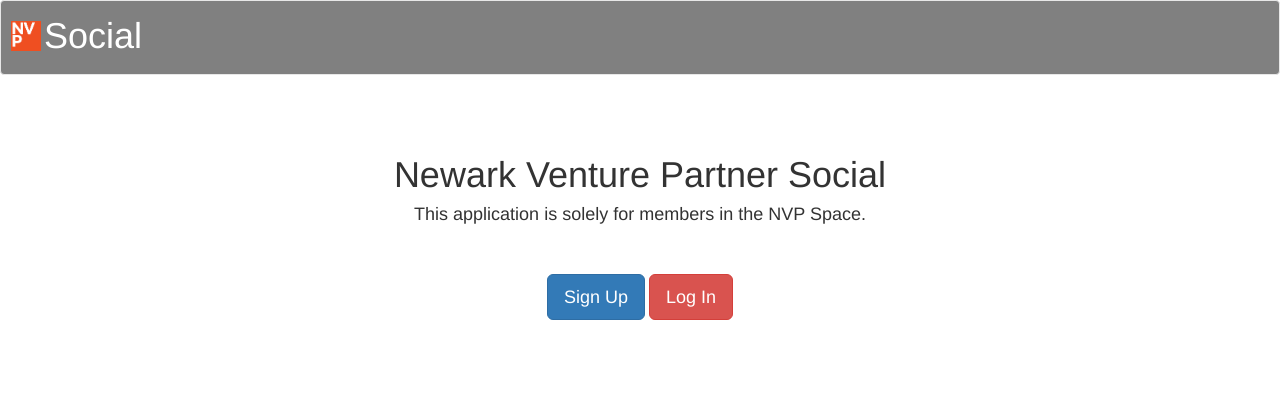
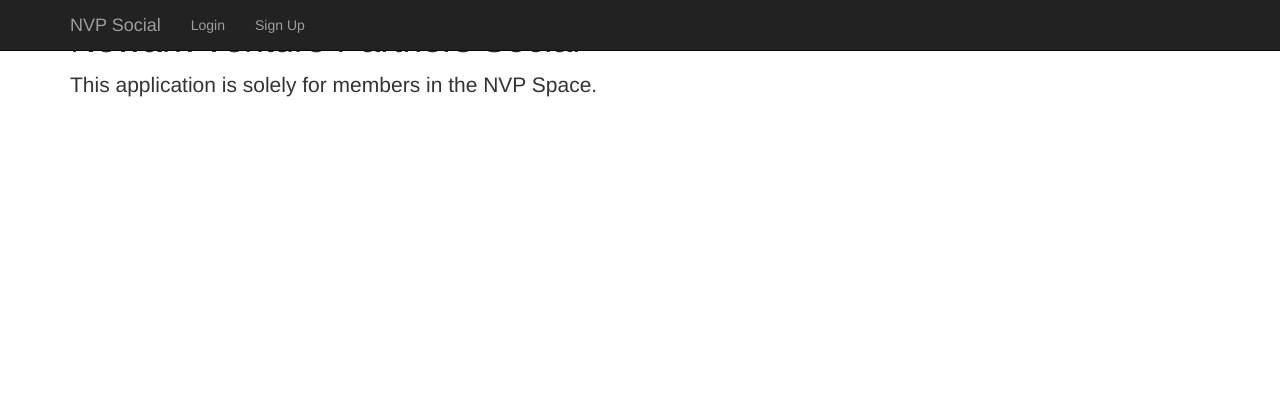
Before and after one commit to jhonatancruz/nvpApps, a Flask app: page / in a window 1280 px wide. Shown: the top 404 px of the page. Run offline with Flask 2, Linux system fonts and the light colour scheme; some libraries are stand-ins or nearby versions.

Commit message:
new landing page

```diff
--- a/socialNvp/templates/index.html
+++ b/socialNvp/templates/index.html
@@ -1,88 +1,42 @@
-<!DOCTYPE html>
-<html lang="en">
+{% extends "bootstrap/base.html" %}
 
-<head>
-    <meta http-equiv="content-type" content="text/html; charset=UTF-8">
-    <meta charset="utf-8">
-    <title>Social NVP</title>
-    <meta name="generator" content="Bootply" />
-    <meta name="viewport" content="width=device-width, initial-scale=1, maximum-scale=1">
-    <link href="{{ url_for('static', filename='css/bootstrap.min.css') }}" rel="stylesheet">
-    <link href="//netdna.bootstrapcdn.com/font-awesome/3.2.1/css/font-awesome.min.css" rel="stylesheet">
-    <link rel="stylesheet" href="https://maxcdn.bootstrapcdn.com/bootstrap/3.3.7/css/bootstrap.min.css">
-    <link href="{{ url_for('static', filename='css/styles.css') }}" rel="stylesheet">
-    <style>
-    .navbar-custom {
-        height: 75px;
-        color: #FFFFFF;
-        background-color: grey;
-        padding-left: 10px;
-        padding-top: 15px;
-    }
-    #header img{
-      padding-top: 5px;
-      position: relative;
-      width: 30px;
-      height: 35px;
-    }
-    #header h1{
-      padding-left: 3px;*/
-      color: white;
-      float: right;
-      margin: 0;
-    }
-    #header a{
-      text-decoration: none;
-      color: white;
-    }
-    #allbuttons form{
-      text-align: center;
-      display: inline-block;
-    }
-    body{
-      padding-bottom: 70px;
-    }
-    #nav{
-      text-align: right;
-    }
+{% block title %}
+NVP Social
+{% endblock %}
 
-</style>
-</head>
-<body>
-</style>
-</head>
-<body>
-<div id="menu" class="navbar navbar-default navbar-custom">
-  <div class="navbar-header" id="header">
-      <a href="/">
-      <img src="/static/nvpImage.png" alt="Nvp logo" height="50" width="50" >
-      <h1>Social</h1>
-      </a>
-  </div>
-</div>
-<br>
-<br>
-  <div class="container">
-    <center><h1>Newark Venture Partner Social</h1></center>
-    <center><h4>This application is solely for members in the NVP Space.</h4></center>
-  </div>
-<br>
-<br>
-<div id="allbuttons">
-                  <center><form class="form-group col-lg-14" action="SignUp.html" method="POST">
-                      <div id="buttons">
-                        <center><button class="btn btn-lg btn-primary" type="submit">Sign Up</button>
-                      </div >
-                </form>
-                <form class="form-group col-lg-14" action="login.html" method="POST">
-                    <div id="buttons">
-                      <center><button class="btn btn-lg btn-danger" type="submit">Log In</button>
-                    </div>
+{% block styles %}
+{{super()}}
+<link rel="stylesheet" href="{{url_for('.static', filename='starter-template.css')}}">
+{% endblock %}
 
-              </form></center>
-            </div>
-            </div>
+{% block content %}
+    <nav class="navbar navbar-inverse navbar-fixed-top">
+      <div class="container">
+        <div class="navbar-header">
+          <button type="button" class="navbar-toggle collapsed" data-toggle="collapse" data-target="#navbar" aria-expanded="false" aria-controls="navbar">
+            <span class="sr-only">Toggle navigation</span>
+            <span class="icon-bar"></span>
+            <span class="icon-bar"></span>
+            <span class="icon-bar"></span>
+          </button>
+          <a class="navbar-brand" href="#">NVP Social</a>
         </div>
+        <div id="navbar" class="collapse navbar-collapse " >
+          <ul class="nav navbar-nav">
+            <!-- <li class="active"><a href="#">Home</a></li>> -->
+            <li><a href="{{ url_for('login') }}">Login</a></li>
+            <li><a href="{{ url_for('signup') }}">Sign Up</a></li>
+          </ul>
+        </div><!--/.nav-collapse -->
       </div>
-</body>
-</html>
+    </nav>
+
+    <div class="container">
+
+      <div class="starter-template">
+        <h1>Newark Venture Partners Social</h1>
+        <p class="lead">This application is solely for members in the NVP Space. </p>
+      </div>
+
+    </div><!-- /.container -->
+{% endblock %}
```
